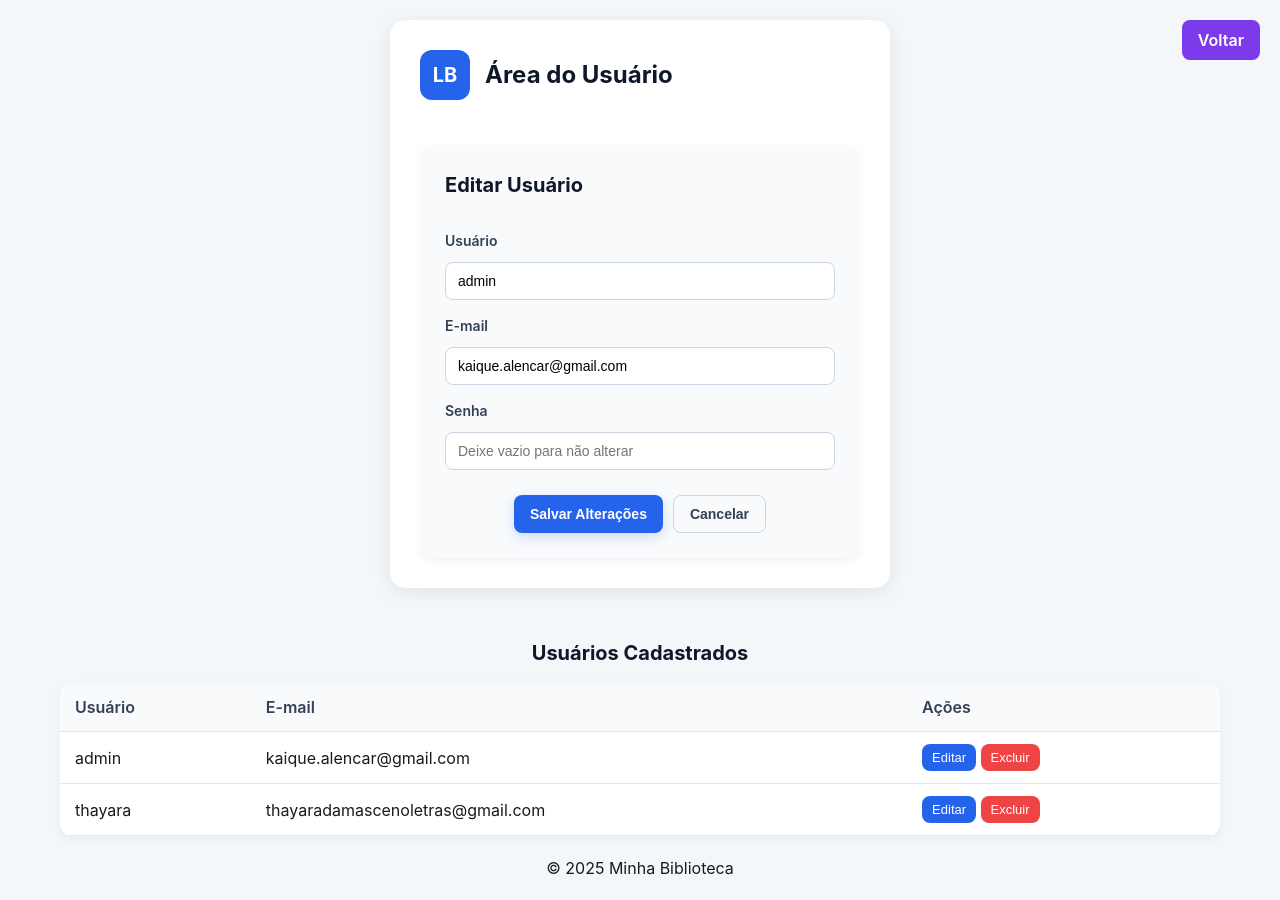
After one commit to kaiquealencar/biblioteca, a Flask app: page /usuario/1/editar in a window 1280 px wide. The commit adds this page. Run offline with Flask 3, Linux system fonts and the light colour scheme.

Commit message:
ajuste nos templates

```diff
--- a/app/auth/routes.py
+++ b/app/auth/routes.py
@@ -10,7 +10,7 @@ def login():
 
 
 @usuario_bp.route("/cadastro-usuario", methods=["POST", "GET"])
-def cadastro_usuario():
+def cadastrar_usuario():
    if request.method == "POST":
       usuario = request.form.get("usuario")
       email = request.form.get("email")
@@ -23,4 +23,31 @@ def cadastro_usuario():
 
 
    users = User.query.all()
-   return render_template("auth/cadastro.html", users=users)
+   return render_template("auth/usuario_form.html", users=users)
+
+@usuario_bp.route("/usuario/<int:id>/editar", methods=["GET", "POST"])
+def atualizar_usuario(id):
+   user = User.query.get(id)
+
+   if not user:
+      return redirect(url_for("usuarios.cadastrar_usuario"))
+
+   if request.method == "POST":
+      usuario = request.form.get("usuario")
+      email = request.form.get("email")
+      senha = request.form.get("senha")
+      user = UserService.upate(id, usuario=usuario, email=email, senha=senha)
+      return redirect(url_for("usuarios.cadastrar_usuario"))
+
+   return render_template("auth/usuario_form.html", usuario=user, users=User.query.all())
+
+@usuario_bp.route("/usuarios/<int:id>/delete", methods=["POST"])
+def deletar_usuario(id):
+   delete_user = UserService.delete(id)
+
+   if not delete_user:
+      flash("Usuário não encontrado ou já excluído.", "error")
+   else:
+      flash("Usuário não encontrado ou já excluído.", "error")
+
+   return redirect(url_for("usuarios.cadastrar_usuario"))
--- a/app/static/css/livro.css
+++ b/app/static/css/livro.css
@@ -61,19 +61,22 @@ form {
   gap: 25px;
 }
 
-.btn-voltar {
+.btn-voltar-canto {
     position: absolute;
-    top: 10px;
-    right: 1400px;
-    padding: 8px 14px;
-    background: #0e05b8;
+    top: 20px;
+    right: 20px;
+    padding: 8px 16px;
+    background-color: #7c3aed;
     color: white;
+    border-radius: 8px;
+    font-weight: 600;
     text-decoration: none;
-    border-radius: 6px;
-    font-weight: 600;
-    margin: 0;
+    transition: 0.3s;
 }
 
+.btn-voltar-canto:hover {
+    background-color: #5b21b6;
+}
 .row {
   display: grid;
   grid-template-columns: 1fr 1fr;
--- a/app/static/css/login.css
+++ b/app/static/css/login.css
@@ -137,7 +137,6 @@ input:focus {
   }
 }
 
-/* Reset e estilo base já vem do CSS principal */
 
 body {
   background: #f4f7fa;
@@ -147,10 +146,9 @@ body {
   min-height: 100vh;
 }
 
-/* Container menor para login */
 .container {
   width: 100%;
-  max-width: 400px; /* menor que o container principal */
+  max-width: 400px;
   background: #ffffff;
   padding: 30px;
   border-radius: 16px;
@@ -177,7 +175,6 @@ header h1 {
   font-size: 24px;
 }
 
-/* Formulário de login */
 .login-form {
   display: flex;
   flex-direction: column;
@@ -249,7 +246,6 @@ header h1 {
   background: #e2e8f0;
 }
 
-/* Reset básico */
 * {
   margin: 0;
   padding: 0;
@@ -261,13 +257,12 @@ body {
   background: #f4f7fa;
   color: #1a1a1a;
   display: flex;
-  flex-direction: column; /* importante para que container e tabela fiquem em coluna */
+  flex-direction: column;
   align-items: center;
   min-height: 100vh;
   padding: 20px 0;
 }
 
-/* Container do formulário */
 .container {
   width: 100%;
   max-width: 500px;
@@ -280,7 +275,6 @@ body {
   gap: 30px;
 }
 
-/* Header */
 header {
   display: flex;
   align-items: center;
@@ -347,7 +341,7 @@ input:focus {
 .actions {
   display: flex;
   gap: 10px;
-  justify-content: center; /* centraliza os botões */
+  justify-content: center;
 }
 
 .btn {
@@ -374,7 +368,7 @@ input:focus {
 }
 
 .btn-editar {
-  background: #2563eb; /* azul */
+  background: #2563eb;
   color: white;
   border: none;
   padding: 6px 10px;
@@ -389,7 +383,7 @@ input:focus {
 }
 
 .btn-excluir {
-  background: #ef4444; /* vermelho */
+  background: #ef4444;
   color: white;
   border: none;
   padding: 6px 10px;
@@ -407,10 +401,26 @@ input:focus {
   background: #e2e8f0;
 }
 
-/* Tabela de usuários fora do container */
+.btn-voltar-canto {
+    position: absolute;
+    top: 20px;
+    right: 20px;
+    padding: 8px 16px;
+    background-color: #7c3aed;
+    color: white;
+    border-radius: 8px;
+    font-weight: 600;
+    text-decoration: none;
+    transition: 0.3s;
+}
+
+.btn-voltar-canto:hover {
+    background-color: #5b21b6;
+}
+
 .user-table-section {
   width: 100%;
-  max-width: 1200px; /* largura máxima da tabela */
+  max-width: 1200px;
   margin-top: 30px;
   padding: 20px;
   background: #f4f7fa;
@@ -421,7 +431,7 @@ input:focus {
   font-weight: 700;
   margin-bottom: 15px;
   color: #0f172a;
-  text-align: center; /* opcional */
+  text-align: center;
 }
 
 .user-table {
--- /dev/null
+++ b/app/templates/auth/usuario_form.html
@@ -0,0 +1,74 @@
+{% extends "base/_base.html" %}
+
+{% block title %}
+{{ 'Editar Usuário' if usuario else 'Cadastro de Usuário' }}
+{% endblock %}
+
+{% block header %}
+Área do Usuário
+{% endblock %}
+
+{% block content %}
+<form class="user-form" method="POST" id="registerForm"
+      action="{{ url_for('usuarios.atualizar_usuario', id=usuario.id) if usuario else url_for('usuarios.cadastrar_usuario') }}">
+  <h2>{{ 'Editar Usuário' if usuario else 'Cadastro' }}</h2>
+
+  <div class="full">
+    <label for="registerUser">Usuário</label>
+    <input type="text" id="usuario" name="usuario"
+           placeholder="Digite seu usuário"
+           value="{{ usuario.usuario if usuario else '' }}" required>
+  </div>
+
+  <div class="full">
+    <label for="registerEmail">E-mail</label>
+    <input type="email" id="email" name="email"
+           placeholder="Digite seu e-mail"
+           value="{{ usuario.email if usuario else '' }}" required>
+  </div>
+
+  <div class="full">
+    <label for="registerPassword">Senha</label>
+    <input type="password" id="senha" name="senha"
+           placeholder="{{ 'Deixe vazio para não alterar' if usuario else 'Digite sua senha' }}">
+  </div>
+
+  <div class="actions">
+    <button type="submit" class="btn btn-primary">
+      {{ 'Salvar Alterações' if usuario else 'Cadastrar' }}
+    </button>
+    <button type="button" class="btn btn-ghost"
+            onclick="window.location.href='{{ url_for('usuarios.cadastrar_usuario') }}'">
+      Cancelar
+    </button>
+  </div>
+</form>
+{% endblock %}
+{% block full_width %}
+<section class="user-table-section">
+  <h2>Usuários Cadastrados</h2>
+  <table class="user-table">
+    <thead>
+      <th>Usuário</th>
+      <th>E-mail</th>
+      <th>Ações</th>
+    </thead>
+    <tbody>
+      {% for user in users %}
+        <tr>
+          <td>{{ user.usuario }}</td>
+          <td>{{ user.email }}</td>
+          <td>
+            <form method="GET" action="{{ url_for('usuarios.atualizar_usuario', id=user.id) }}" style="display:inline;">
+              <button type="submit" class="btn-editar">Editar</button>
+            </form>
+            <form method="POST" action="{{ url_for('usuarios.deletar_usuario', id=user.id) }}" style="display:inline;">
+              <button type="submit" class="btn-excluir">Excluir</button>
+            </form>
+          </td>
+        </tr>
+      {% endfor %}
+    </tbody>
+  </table>
+</section>
+{% endblock %}
--- /dev/null
+++ b/app/templates/base/_base.html
@@ -0,0 +1,32 @@
+<!doctype html>
+<html lang="pt-BR">
+<head>
+  <meta charset="utf-8">
+  <meta name="viewport" content="width=device-width, initial-scale=1">
+  <title>Livraria</title>
+  <link rel="stylesheet" href="{{ url_for('static', filename='css/base.css') }}">
+  <link rel="stylesheet" href="{{ url_for('static', filename='css/livro.css') }}">
+  <link rel="stylesheet" href="{{ url_for('static', filename='css/login.css') }}">
+</head>
+<body>
+
+<body>
+  <a href="{{ url_for('main.index') }}" class="btn-voltar-canto">Voltar</a>
+
+
+  <div class="container">
+    <header>
+      <div class="logo">LB</div>
+      <h1>{% block header %}Área do Usuário{% endblock %}</h1>
+    </header>
+    <main>
+      {% block content %}{% endblock %}
+    </main>
+  </div>
+
+  {% block full_width %}{% endblock %}
+
+  <footer>
+    <p>© 2025 Minha Biblioteca</p>
+  </footer>
+</body>
--- a/app/templates/index.html
+++ b/app/templates/index.html
@@ -21,7 +21,7 @@
        <div class="dropdown" id="myDropdown">
       <button class="dropbtn" onclick="toggleDropdown()">Cadastro &#9662;</button>
       <div class="dropdown-content">
-        <a href="{{ url_for('usuarios.cadastro_usuario') }}">Cadastrar Usuário</a>
+        <a href="{{ url_for('usuarios.cadastrar_usuario') }}">Cadastrar Usuário</a>
         <a href="{{ url_for('livros.cadastrar_livro') }}">Cadastrar Livro</a>
       </div>
     </div>
--- a/app/templates/livro/livro.html
+++ b/app/templates/livro/livro.html
@@ -8,7 +8,7 @@
 </head>
 <body>
   <div>
-    <a href="{{url_for('main.index')}}" class="btn-voltar"> Voltar </a>
+    <a href="{{ url_for('main.index') }}" class="btn-voltar-canto">Voltar</a>
   </div>
   <div class="container">
     <header>
```
Also changed, not shown: app/auth/services.py (+32 -0 lines), app/templates/auth/cadastro.html (deleted, +0 -63 lines), instance/prod.db.
